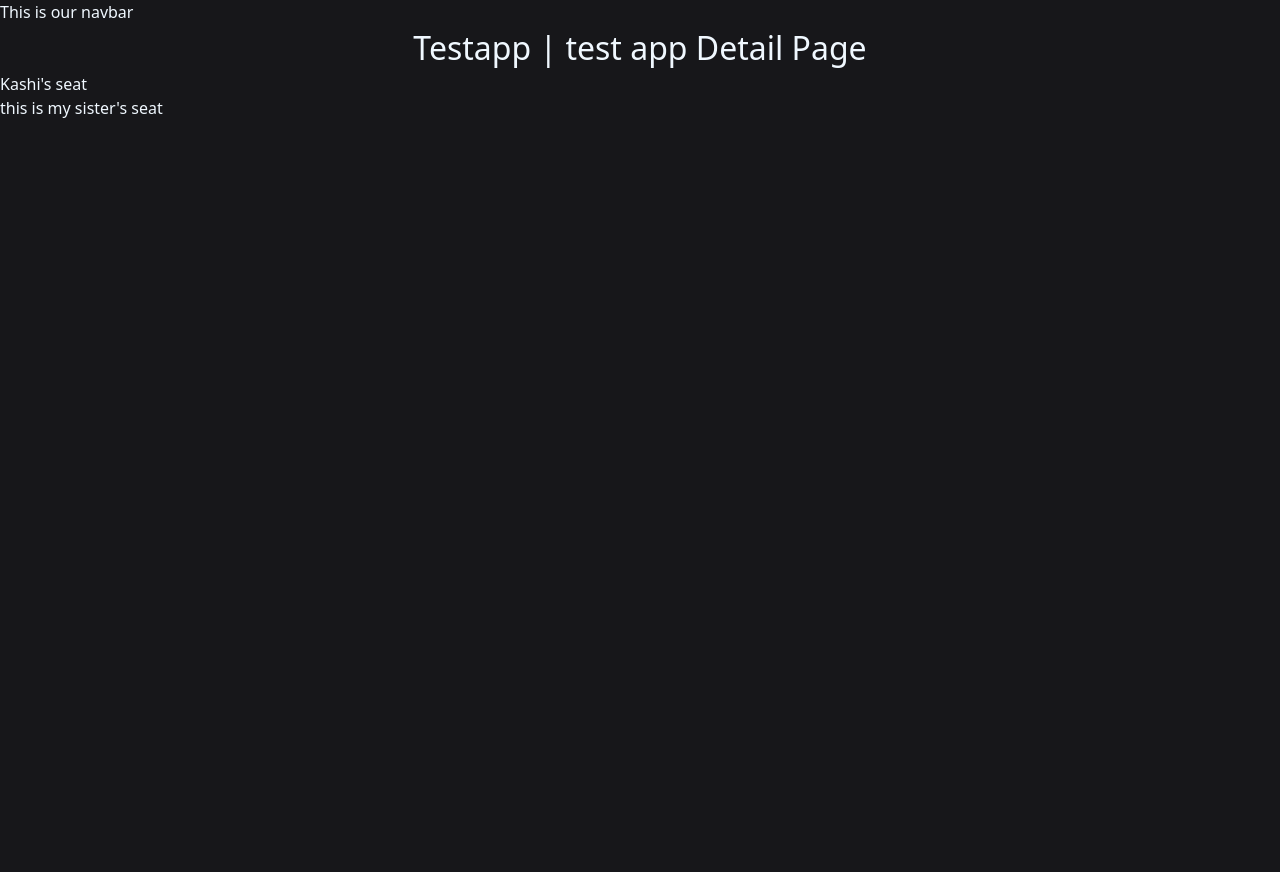
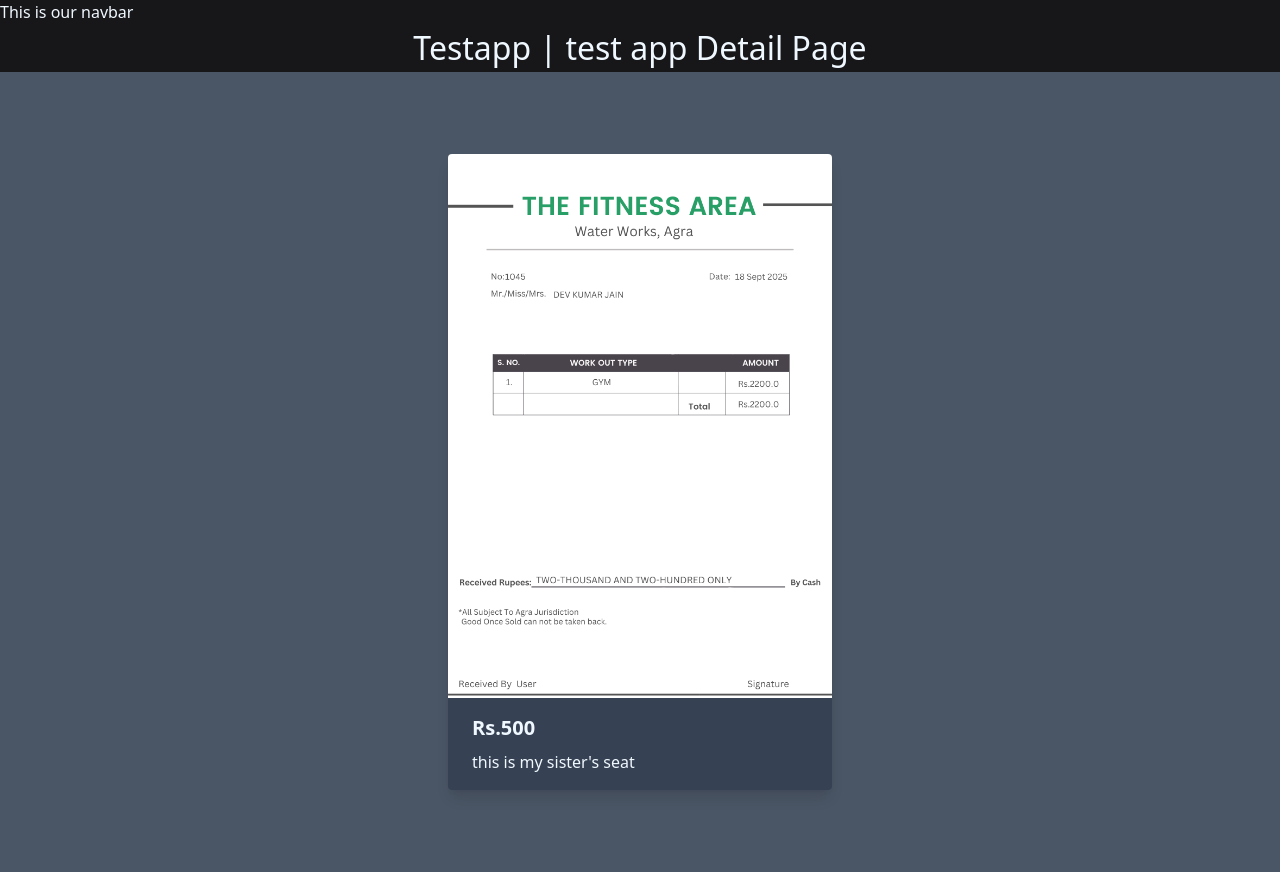
Before and after one commit to fistCal/djangolearn, a Django app: page /testapp/2/ in a window 1280 px wide. Before the commit the page ends 118 px from the top, so only its background shows below. Run offline with Django 5.2, Linux system fonts and the light colour scheme; data comes from the database, SQL or seed files in the repository; both versions use the stored data as it was after the commit; some libraries are stand-ins or nearby versions.

Commit message:
price display

```diff
--- a/testapp/models.py
+++ b/testapp/models.py
@@ -13,6 +13,7 @@ class testappVariety(models.Model):
     date_added = models.DateTimeField(default=timezone.now)
     type = models.CharField(max_length=2, choices=TEST_TYPE_CHOICE)
     description = models.TextField(default='')
+    price = models.TextField(default='')
 
     def __str__(self):
         return self.name
--- a/testapp/templates/testapp/testapp_detail.html
+++ b/testapp/templates/testapp/testapp_detail.html
@@ -8,8 +8,35 @@ Testapp Detail Page
 {% comment %} enjecting block in block {% endcomment %}
 {% block content %}
 <h1>Testapp | test app Detail Page</h1>
+{% comment %}
+<h3>{{seat.name}}</h3>
+<p>{{seat.description}}</p> {% endcomment %}
 
-<h3>{{seat.name}}</h3>
-<p>{{seat.description}}</p>
+{% comment %} TASK:  make card using tailwindcss ny retrieving data from backend to frontend {% endcomment %}
+
+<div class="flex justify-center items-center min-h-screen bg-gray-600 ">
+    <div class="max-w-sm rounded overflow-hidden shadow-lg">
+        <img class="w-full" src="{{seat.image.url}}" alt="Sunset in the mountains">
+        <div class="px-6 py-4 bg-gray-700">
+          <div class="font-bold text-xl mb-2">Rs.{{seat.price}}</div>
+          <p class="text-shadow-indigo-200 text-base">
+            {{seat.description}}
+          </p>
+        </div>
+    </div>
+</div>
+
+{% comment %} <div class="flex justify-center items-center min-h-screen bg-gray-600 ">
+    <div class="max-w-sm rounded overflow-hidden shadow-lg">
+        <img class="w-full" src="{{seat.image.url}}" alt="Sunset in the mountains">
+        <div class="px-6 py-4 bg-gray-700">
+          <div class="font-bold text-xl mb-2">{{seat.price}}</div>
+          <p class="text-shadow-indigo-200 text-base">
+            {{seat.description}}
+          </p>
+        </div>
+    </div>
+</div> {% endcomment %}
+
 
 {% endblock %}
--- a/theme/static/css/dist/styles.css
+++ b/theme/static/css/dist/styles.css
@@ -8,19 +8,42 @@
     --font-serif: ui-serif, Georgia, Cambria, 'Times New Roman', Times, serif;
     --font-mono: ui-monospace, SFMono-Regular, Menlo, Monaco, Consolas, 'Liberation Mono', 'Courier New',
     monospace;
+    --color-amber-200: oklch(92.4% 0.12 95.746);
+    --color-green-500: oklch(72.3% 0.219 149.579);
+    --color-indigo-200: oklch(87% 0.065 274.039);
+    --color-purple-600: oklch(55.8% 0.288 302.321);
+    --color-purple-800: oklch(43.8% 0.218 303.724);
+    --color-pink-300: oklch(82.3% 0.12 346.018);
     --color-pink-400: oklch(71.8% 0.202 349.761);
     --color-pink-900: oklch(40.8% 0.153 2.432);
     --color-gray-50: oklch(98.5% 0.002 247.839);
+    --color-gray-100: oklch(96.7% 0.003 264.542);
+    --color-gray-200: oklch(92.8% 0.006 264.531);
     --color-gray-500: oklch(55.1% 0.027 264.364);
+    --color-gray-600: oklch(44.6% 0.03 256.802);
+    --color-gray-700: oklch(37.3% 0.034 259.733);
     --color-black: #000;
+    --color-white: #fff;
     --spacing: 0.25rem;
+    --container-sm: 24rem;
+    --container-xl: 36rem;
+    --text-sm: 0.875rem;
+    --text-sm--line-height: calc(1.25 / 0.875);
+    --text-base: 1rem;
+    --text-base--line-height: calc(1.5 / 1);
+    --text-xl: 1.25rem;
+    --text-xl--line-height: calc(1.75 / 1.25);
     --text-2xl: 1.5rem;
     --text-2xl--line-height: calc(2 / 1.5);
+    --text-3xl: 1.875rem;
+    --text-3xl--line-height: calc(2.25 / 1.875);
     --text-5xl: 3rem;
     --text-5xl--line-height: 1;
+    --font-weight-semibold: 600;
     --font-weight-bold: 700;
     --tracking-normal: 0em;
     --leading-normal: 1.5;
+    --radius-xl: 0.75rem;
     --default-font-family: var(--font-sans);
     --default-mono-font-family: var(--font-mono);
   }
@@ -201,6 +224,9 @@
   .mx-auto {
     margin-inline: auto;
   }
+  .mb-2 {
+    margin-bottom: calc(var(--spacing) * 2);
+  }
   .block {
     display: block;
   }
@@ -212,6 +238,15 @@
   }
   .h-screen {
     height: 100vh;
+  }
+  .min-h-screen {
+    min-height: 100vh;
+  }
+  .w-full {
+    width: 100%;
+  }
+  .max-w-sm {
+    max-width: var(--container-sm);
   }
   .grid-cols-3 {
     grid-template-columns: repeat(3, minmax(0, 1fr));
@@ -225,6 +260,9 @@
   .gap-4 {
     gap: calc(var(--spacing) * 4);
   }
+  .overflow-hidden {
+    overflow: hidden;
+  }
   .rounded {
     border-radius: 0.25rem;
   }
@@ -234,6 +272,12 @@
   .bg-gray-500 {
     background-color: var(--color-gray-500);
   }
+  .bg-gray-600 {
+    background-color: var(--color-gray-600);
+  }
+  .bg-gray-700 {
+    background-color: var(--color-gray-700);
+  }
   .bg-pink-400 {
     background-color: var(--color-pink-400);
   }
@@ -242,6 +286,12 @@
   }
   .p-5 {
     padding: calc(var(--spacing) * 5);
+  }
+  .px-6 {
+    padding-inline: calc(var(--spacing) * 6);
+  }
+  .py-4 {
+    padding-block: calc(var(--spacing) * 4);
   }
   .font-serif {
     font-family: var(--font-serif);
@@ -253,6 +303,14 @@
   .text-5xl {
     font-size: var(--text-5xl);
     line-height: var(--tw-leading, var(--text-5xl--line-height));
+  }
+  .text-base {
+    font-size: var(--text-base);
+    line-height: var(--tw-leading, var(--text-base--line-height));
+  }
+  .text-xl {
+    font-size: var(--text-xl);
+    line-height: var(--tw-leading, var(--text-xl--line-height));
   }
   .leading-normal {
     --tw-leading: var(--leading-normal);
@@ -269,6 +327,16 @@
   .text-black {
     color: var(--color-black);
   }
+  .shadow-lg {
+    --tw-shadow: 0 10px 15px -3px var(--tw-shadow-color, rgb(0 0 0 / 0.1)), 0 4px 6px -4px var(--tw-shadow-color, rgb(0 0 0 / 0.1));
+    box-shadow: var(--tw-inset-shadow), var(--tw-inset-ring-shadow), var(--tw-ring-offset-shadow), var(--tw-ring-shadow), var(--tw-shadow);
+  }
+  .text-shadow-indigo-200 {
+    --tw-text-shadow-color: oklch(87% 0.065 274.039);
+    @supports (color: color-mix(in lab, red, red)) {
+      --tw-text-shadow-color: color-mix(in oklab, var(--color-indigo-200) var(--tw-text-shadow-alpha), transparent);
+    }
+  }
 }
 @property --tw-leading {
   syntax: "*";
@@ -282,12 +350,102 @@
   syntax: "*";
   inherits: false;
 }
+@property --tw-shadow {
+  syntax: "*";
+  inherits: false;
+  initial-value: 0 0 #0000;
+}
+@property --tw-shadow-color {
+  syntax: "*";
+  inherits: false;
+}
+@property --tw-shadow-alpha {
+  syntax: "<percentage>";
+  inherits: false;
+  initial-value: 100%;
+}
+@property --tw-inset-shadow {
+  syntax: "*";
+  inherits: false;
+  initial-value: 0 0 #0000;
+}
+@property --tw-inset-shadow-color {
+  syntax: "*";
+  inherits: false;
+}
+@property --tw-inset-shadow-alpha {
+  syntax: "<percentage>";
+  inherits: false;
+  initial-value: 100%;
+}
+@property --tw-ring-color {
+  syntax: "*";
+  inherits: false;
+}
+@property --tw-ring-shadow {
+  syntax: "*";
+  inherits: false;
+  initial-value: 0 0 #0000;
+}
+@property --tw-inset-ring-color {
+  syntax: "*";
+  inherits: false;
+}
+@property --tw-inset-ring-shadow {
+  syntax: "*";
+  inherits: false;
+  initial-value: 0 0 #0000;
+}
+@property --tw-ring-inset {
+  syntax: "*";
+  inherits: false;
+}
+@property --tw-ring-offset-width {
+  syntax: "<length>";
+  inherits: false;
+  initial-value: 0px;
+}
+@property --tw-ring-offset-color {
+  syntax: "*";
+  inherits: false;
+  initial-value: #fff;
+}
+@property --tw-ring-offset-shadow {
+  syntax: "*";
+  inherits: false;
+  initial-value: 0 0 #0000;
+}
+@property --tw-text-shadow-color {
+  syntax: "*";
+  inherits: false;
+}
+@property --tw-text-shadow-alpha {
+  syntax: "<percentage>";
+  inherits: false;
+  initial-value: 100%;
+}
 @layer properties {
   @supports ((-webkit-hyphens: none) and (not (margin-trim: inline))) or ((-moz-orient: inline) and (not (color:rgb(from red r g b)))) {
     *, ::before, ::after, ::backdrop {
       --tw-leading: initial;
       --tw-font-weight: initial;
       --tw-tracking: initial;
+      --tw-shadow: 0 0 #0000;
+      --tw-shadow-color: initial;
+      --tw-shadow-alpha: 100%;
+      --tw-inset-shadow: 0 0 #0000;
+      --tw-inset-shadow-color: initial;
+      --tw-inset-shadow-alpha: 100%;
+      --tw-ring-color: initial;
+      --tw-ring-shadow: 0 0 #0000;
+      --tw-inset-ring-color: initial;
+      --tw-inset-ring-shadow: 0 0 #0000;
+      --tw-ring-inset: initial;
+      --tw-ring-offset-width: 0px;
+      --tw-ring-offset-color: #fff;
+      --tw-ring-offset-shadow: 0 0 #0000;
+      --tw-text-shadow-color: initial;
+      --tw-text-shadow-alpha: 100%;
     }
   }
 }
```
Also changed, not shown: db.sqlite3, testapp/migrations/0003_testappvariety_price.py (added), testapp/views.py (line endings or trailing spaces).
